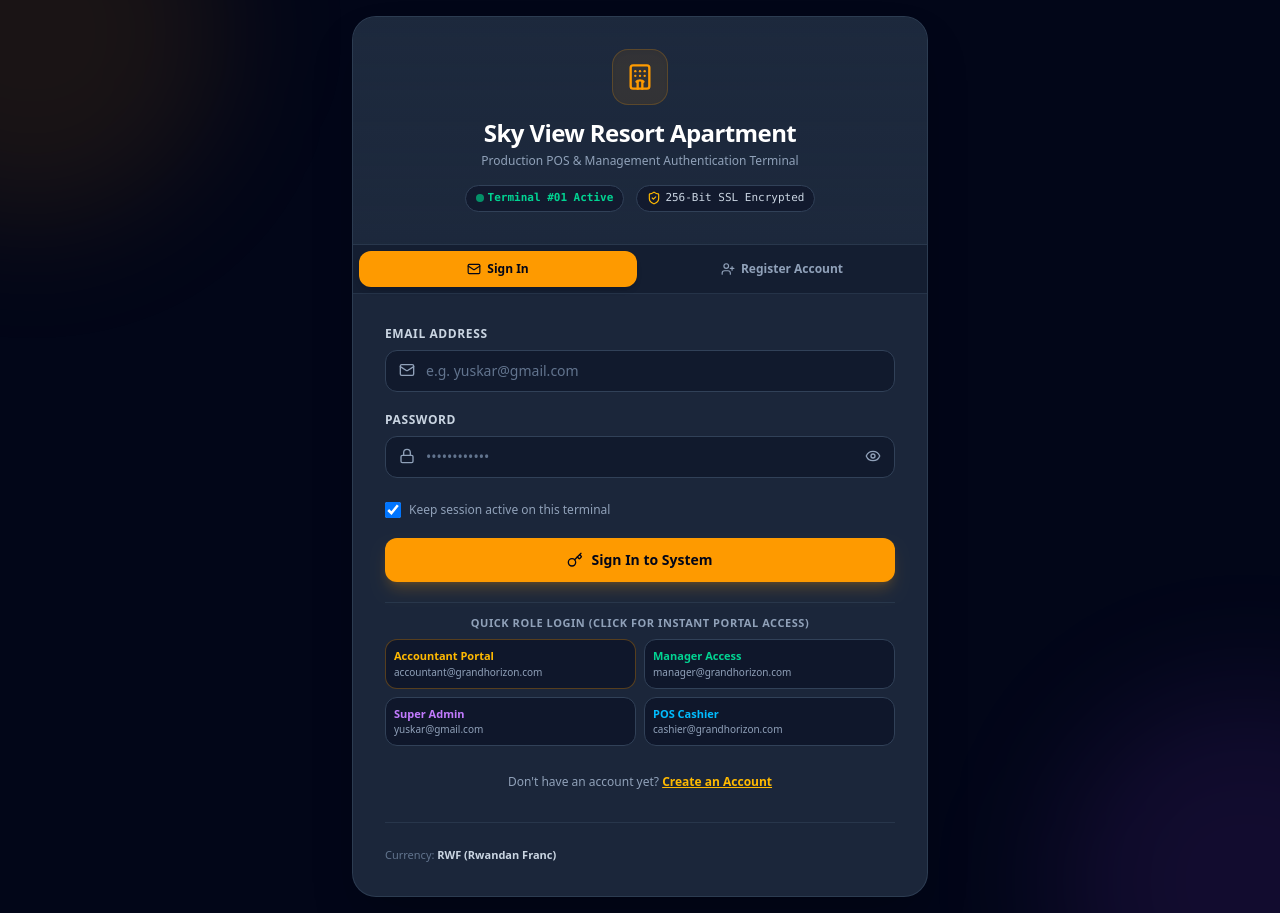
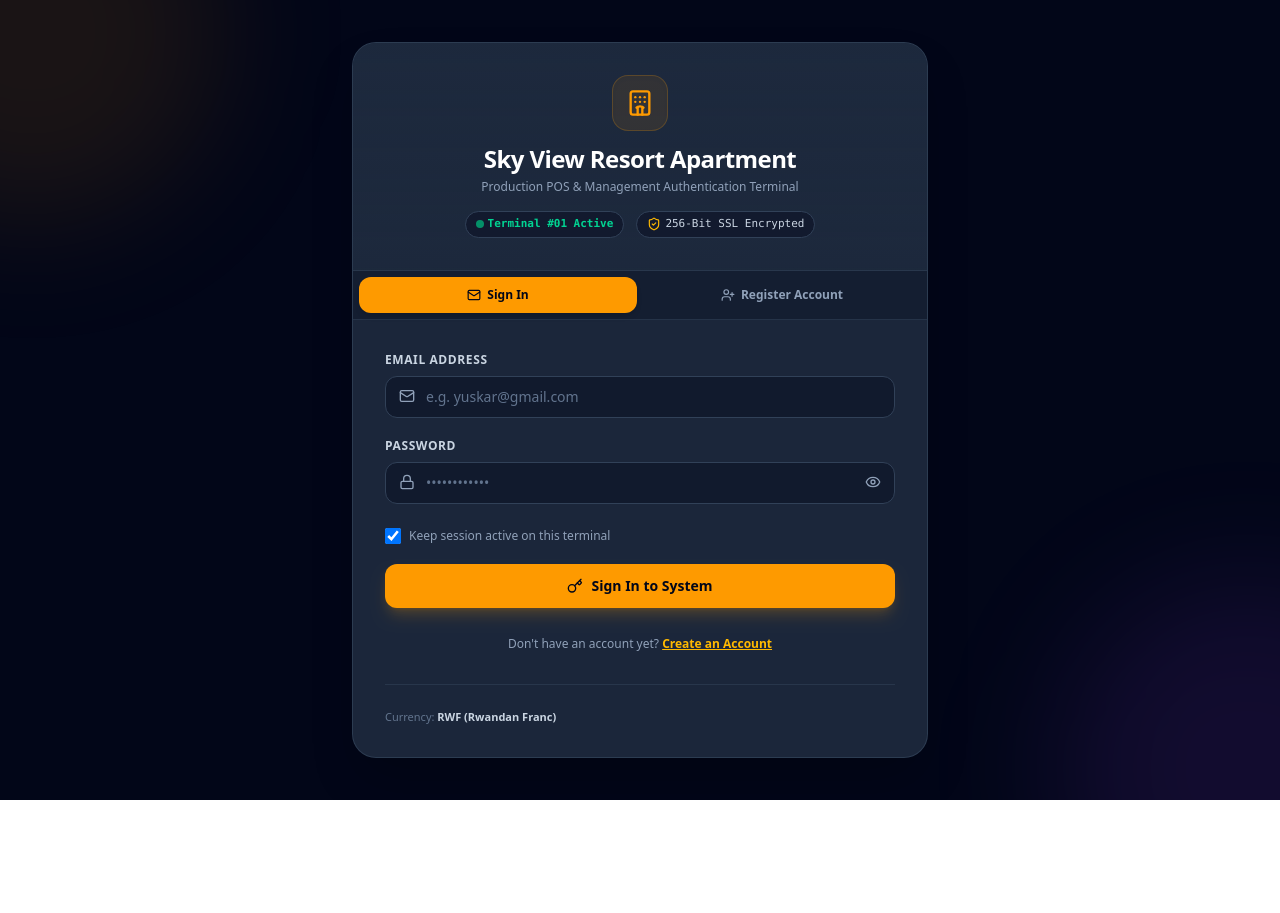
Before and after one commit to brownlazerk-bot/New, a React (Vite) app: page / in a window 1280 px wide. After the commit the page ends 800 px from the top, so only its background shows below. Built offline with nearby package versions, Linux system fonts and the light colour scheme; no server answers.

Commit message:
refactor: remove demo login buttons from login screen
Remove hardcoded quick-login credentials to improve system security and prevent unauthorized access in production environments.

```diff
--- a/src/components/LoginView.tsx
+++ b/src/components/LoginView.tsx
@@ -404,80 +404,6 @@ export const LoginView: React.FC<LoginViewProps> = ({ onLoginSuccess, darkMode =
                   )}
                 </button>
 
-                {/* Quick Demo Logins for Fast Access */}
-                <div className="pt-3 border-t border-slate-700/60">
-                  <p className="text-[11px] font-bold uppercase tracking-wider text-slate-400 mb-2 text-center">
-                    Quick Role Login (Click for Instant Portal Access)
-                  </p>
-                  <div className="grid grid-cols-2 gap-2">
-                    <button
-                      type="button"
-                      onClick={() => {
-                        setEmail('accountant@grandhorizon.com');
-                        setPassword('Accountant@123');
-                        setTimeout(() => {
-                          const users = loadUsers();
-                          const accUser = users.find(u => u.email.toLowerCase() === 'accountant@grandhorizon.com') || INITIAL_STAFF_USERS.find(u => u.email === 'accountant@grandhorizon.com');
-                          if (accUser) handleAuthSuccess(accUser, 'Quick Accountant Demo Login');
-                        }, 100);
-                      }}
-                      className="p-2 rounded-xl bg-slate-900 border border-amber-500/30 hover:border-amber-500 text-left transition cursor-pointer group"
-                    >
-                      <div className="text-[11px] font-bold text-amber-400 group-hover:text-amber-300">Accountant Portal</div>
-                      <div className="text-[10px] text-slate-400">accountant@grandhorizon.com</div>
-                    </button>
-
-                    <button
-                      type="button"
-                      onClick={() => {
-                        setEmail('manager@grandhorizon.com');
-                        setPassword('Manager@123');
-                        setTimeout(() => {
-                          const users = loadUsers();
-                          const mgrUser = users.find(u => u.email.toLowerCase() === 'manager@grandhorizon.com') || INITIAL_STAFF_USERS.find(u => u.email === 'manager@grandhorizon.com');
-                          if (mgrUser) handleAuthSuccess(mgrUser, 'Quick Manager Demo Login');
-                        }, 100);
-                      }}
-                      className="p-2 rounded-xl bg-slate-900 border border-slate-700 hover:border-amber-500 text-left transition cursor-pointer group"
-                    >
-                      <div className="text-[11px] font-bold text-emerald-400 group-hover:text-emerald-300">Manager Access</div>
-                      <div className="text-[10px] text-slate-400">manager@grandhorizon.com</div>
-                    </button>
-
-                    <button
-                      type="button"
-                      onClick={() => {
-                        setEmail('yuskar@gmail.com');
-                        setPassword('Pksquare@1');
-                        setTimeout(() => {
-                          handleAuthSuccess(SUPER_ADMIN_CREDENTIALS, 'Quick Super Admin Login');
-                        }, 100);
-                      }}
-                      className="p-2 rounded-xl bg-slate-900 border border-slate-700 hover:border-amber-500 text-left transition cursor-pointer group"
-                    >
-                      <div className="text-[11px] font-bold text-purple-400 group-hover:text-purple-300">Super Admin</div>
-                      <div className="text-[10px] text-slate-400">yuskar@gmail.com</div>
-                    </button>
-
-                    <button
-                      type="button"
-                      onClick={() => {
-                        setEmail('cashier@grandhorizon.com');
-                        setPassword('Cashier@123');
-                        setTimeout(() => {
-                          const users = loadUsers();
-                          const cashUser = users.find(u => u.email.toLowerCase() === 'cashier@grandhorizon.com') || INITIAL_STAFF_USERS.find(u => u.email === 'cashier@grandhorizon.com');
-                          if (cashUser) handleAuthSuccess(cashUser, 'Quick Cashier Demo Login');
-                        }, 100);
-                      }}
-                      className="p-2 rounded-xl bg-slate-900 border border-slate-700 hover:border-amber-500 text-left transition cursor-pointer group"
-                    >
-                      <div className="text-[11px] font-bold text-sky-400 group-hover:text-sky-300">POS Cashier</div>
-                      <div className="text-[10px] text-slate-400">cashier@grandhorizon.com</div>
-                    </button>
-                  </div>
-                </div>
-
                 <div className="text-center pt-2">
                   <p className="text-xs text-slate-400">
                     Don't have an account yet?{' '}
```
